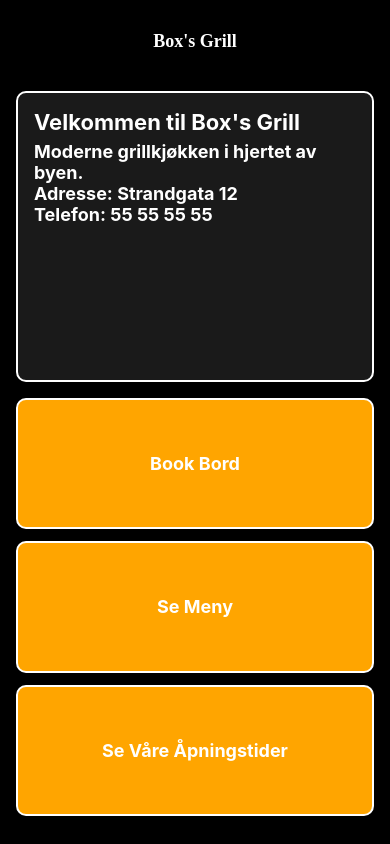
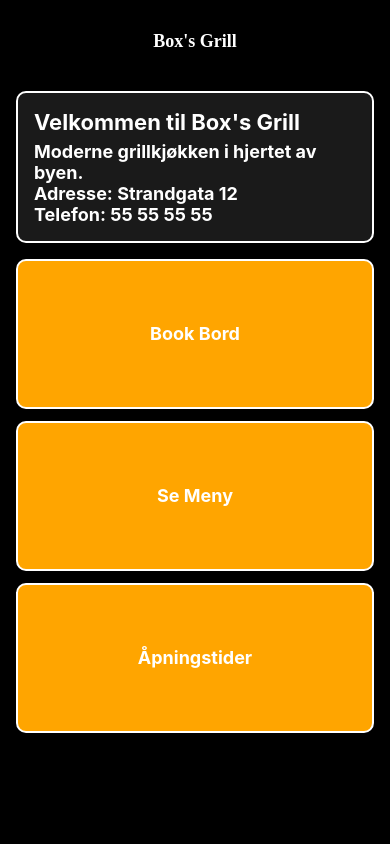
Before and after one commit to magnusbox2/assignment4-inft2508-magnubox, a React Native app: screen / in a window 390 px wide. Built offline with nearby package versions, Linux system fonts and the light colour scheme.

Commit message:
Assigment 4 - Finished

```diff
--- a/App.tsx
+++ b/App.tsx
@@ -1,5 +1,5 @@
 import React, {useState} from "react";
-import { Text, View, StyleSheet } from "react-native";
+import { Text, View, StyleSheet, Alert, ScrollView, SectionList} from "react-native";
 import  Boks  from "./components/boks";
 import  Button  from "./components/button";
 
@@ -9,10 +9,21 @@ const restaurant = () => {
   const initialState = [
   {id: 1, displayText: "Book Bord"},
   {id: 2, displayText: "Se Meny"},
-  {id: 3, displayText: "Se Våre Åpningstider"},
+  {id: 3, displayText: "Åpningstider"},
   ];
 
   const [buttons, setButtons] = useState(initialState);
+  const [visablePage, setVisablePage] = useState("main");
+  const [items, setItems] = useState ([]);
+
+
+  const showButtonItems = (category) => {
+    var data = require("./data/buttons.json");
+    if (category == "Åpningstider") {
+       setVisablePage("åningstider");
+       setItems(data.Åpningstider);
+    }
+  }
 
   return (
     <View style={styles.container}>
@@ -21,17 +32,45 @@ const restaurant = () => {
         <Text style={[styles.text, { fontFamily: "Copperplate" }]}>Box's Grill</Text>
       </View>
       <View style={styles.main}>
+        {visablePage === "main" &&
+        <ScrollView>
           <Boks />
           {
             buttons.map((value, index) => {
-              return <Button key={value.id} displayText={value.displayText} />
+                return <Button key={value.id} displayText={value.displayText} showItems={showButtonItems}/>
               }
             )
           }
-        {/* <Button displayText= "Book Bord"/>
-        <Button displayText= "Se Meny"/>
-        <Button displayText= "See Våre Åpningstider"/> */}
+        </ScrollView>
+        };
+        {visablePage === "åningstider" &&
+          <View style={{
+          paddingTop: 20}}>
+            <SectionList
+              sections={items}
+              keyExtractor={(item, index) => item + index}
+              renderItem={({item}) => (
+                  <View style={{
+                    backgroundColor: "orange",
+                    padding: 6, marginVertical: 0,
+                    flexDirection: "row",
+                    justifyContent: "space-between"}}>
+                    <Text style={{fontSize: 18}}>{item.dag}</Text>
+                    <Text style={{fontSize: 18}}>{item.tid}</Text>
                   </View>
+                )}
+              renderSectionHeader={({ section: { titel } }) => (
+                <View>
+                  <Text style={{fontSize: 24, backgroundColor: "orange"}}>{titel}</Text>
+
+                </View>
+              )}
+            />
+        </View>
+
+        };
+      </View>
+
     </View>
   );
 };
--- a/components/boks.tsx
+++ b/components/boks.tsx
@@ -3,7 +3,7 @@ import { Text, View, StyleSheet, TouchableOpacity } from "react-native";
 
 const Boks = () => {
     return (
-        <View style={{flex: 2,
+        <View style={{
             borderWidth: 2,
             borderColor: "white",
             borderRadius: 10,
--- a/components/button.tsx
+++ b/components/button.tsx
@@ -1,17 +1,25 @@
 import React from "react";
-import { Text, View, StyleSheet, TouchableOpacity } from "react-native";
+import { Text, View, Pressable, TouchableOpacity, Alert } from "react-native";
 
 const Button = (props) => {
+
+    const OnButtonPress = () => {
+        props.showItems(props.displayText);
+    }
+
     return (
+        <Pressable onPress = {OnButtonPress}>
             <View style={{
-            flex: 1,
+                height: 150,
+                width: "100%",
                 borderRadius: 10,
                 backgroundColor: "orange",
                 justifyContent: "center",
                 alignItems: "center",
                 marginBottom: 12,
                 borderWidth: 2,
-            borderColor: "white"
+                borderColor: "white",
+                paddingHorizontal: 16,
                 }}>
                 <Text style={{ fontSize: 18,
                             fontWeight: "bold",
@@ -19,6 +27,7 @@ const Button = (props) => {
                     {props.displayText}
                 </Text>
             </View>
+        </Pressable>
     );
 };
 
--- /dev/null
+++ b/data/buttons.json
@@ -0,0 +1,39 @@
+{
+    "Åpningstider": [
+        {
+            "titel" : "Åpningstider",
+                "data": [
+                {"dag": "Mandag", "tid": "10:00 - 22:00"},
+                {"dag": "Tirsdag", "tid": "10:00 - 22:00"},
+                {"dag": "Onsdag", "tid": "10:00 - 22:00"},
+                {"dag": "Torsdag", "tid": "10:00 - 22:00"},
+                {"dag": "Fredag", "tid": "10:00 - 23:00"},
+                {"dag": "Lørdag", "tid": "12:00 - 23:00"},
+                {"dag": "Søndag", "tid": "12:00 - 21:00"}
+                ]
+    }
+    ],
+    "See vår meny": [
+        {
+            "Titel" : "Meny",
+            "data": [
+                {"navn": "Pizza Margherita", "pris": 120},
+                {"navn": "Spaghetti Carbonara", "pris": 150},
+                {"navn": "Lasagne", "pris": 160},
+                {"navn": "Tiramisu", "pris": 80}
+            ]
+        }
+
+    ],
+    "Book bord": [
+        {
+            "Titel" : "Bord tilgjengelighet",
+            "data": [
+                {"id": 1, "antall_seter": 4},
+                {"id": 2, "antall_seter": 2},
+                {"id": 3, "antall_seter": 6},
+                {"id": 4, "antall_seter": 4}
+            ]
+        }
+    ]
+}
```
Lines whose indentation alone changed are shown as unchanged.
